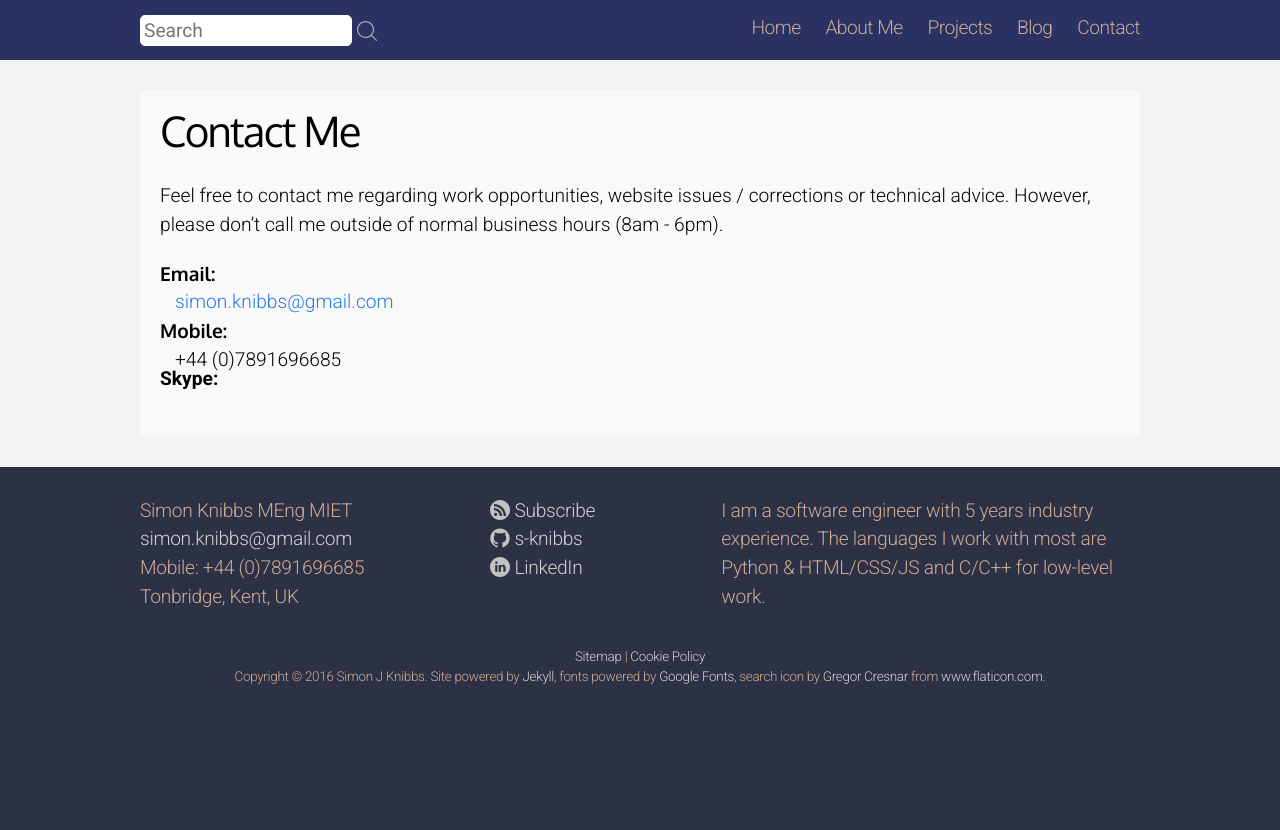
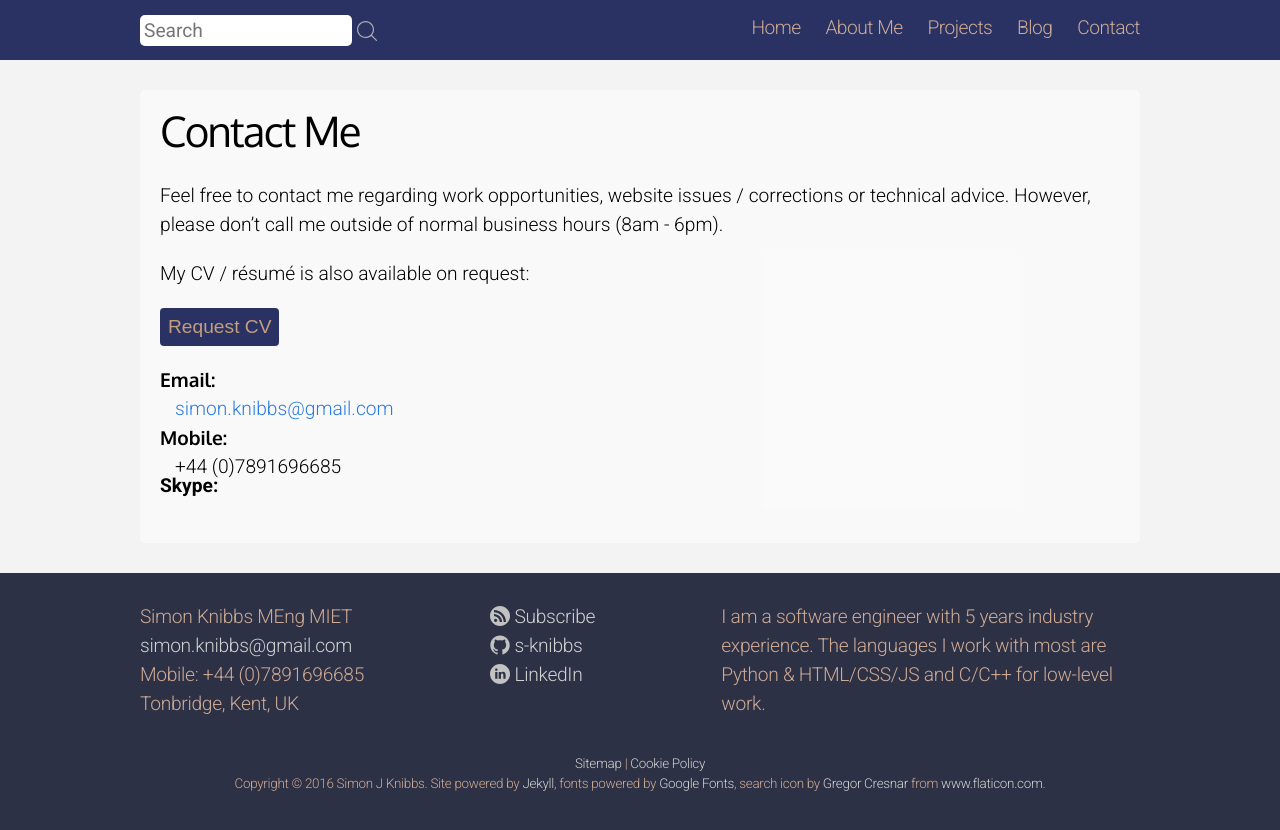
Before and after one commit to s-knibbs/s-knibbs.github.io, a Jekyll site: the page built from 3-contact.md, in a window 1280 px wide. Shown: the top 830 px of the page. Built offline with Jekyll 4.4.1, drawn with Linux system fonts in a browser that asks for light colours; nearby versions of some CDN libraries.

Commit message:
Add a CV-Request button to the contact page.
Add previous and next links to the post layout.
Update the post metadata for the initial post.
Improve the CSS layout for the gallery template.

```diff
--- a/3-contact.md
+++ b/3-contact.md
@@ -8,8 +8,15 @@ mainnav: true
 
 Feel free to contact me regarding work opportunities, website issues / corrections or technical advice. However, please don't call me outside of normal business hours (8am - 6pm).
 
+My CV / résumé is also available on request:
+
+<form method="get" action="mailto:{{ site.email }}">
+  <input type="hidden" name="subject" value="CV-Request">
+  <input type="submit" value="Request CV" />
+</form>
+
 Email:
-: [simon.knibbs@gmail.com](mailto:simon.knibbs@gmail.com)
+: [{{ site.email }}](mailto:{{ site.email }})
 
 Mobile:
 : +44 (0)7891696685
--- a/_layouts/gallery.html
+++ b/_layouts/gallery.html
@@ -2,7 +2,7 @@
 layout: page
 ---
 
-<ul class="nobullets flex-container">
+<ul class="nobullets flex-container noindent">
   {% for image in page.images %}
     <li class="gallery-image">
       <a href="{{ image.image_path | prepend: site.cdn }}" target="_blank">
--- a/_posts/2016-08-06-welcome-to-my-site.markdown
+++ b/_posts/2016-08-06-welcome-to-my-site.markdown
@@ -2,7 +2,8 @@
 layout: post
 title:  "Welcome to my personal site!"
 date:   2016-08-06 17:53:00
-categories: jekyll website
+categories: "Site Development"
+tags: jekyll html
 ---
 
 I'd like to welcome you to my new site. I have created this site both to promote myself professionally and to share some of my experiences. The site is still somewhat a work in progress, but I will be adding more content in the following weeks and maintaining my blog.
--- a/css/main.css
+++ b/css/main.css
@@ -41,9 +41,12 @@ a:visited { color: #205caa; }
 }
 
 input[type="text"] {
-  border: 1px white solid;
+  border: 1px #d1d1d1 solid;
   border-radius: 5px;
-  padding: 3px;
+  padding: 5px;
+  padding-bottom: 7px;
+  font-size: 100%;
+  font-family: 'Roboto', sans-serif;
 }
 
 dt { font-weight: bold; font-family: 'Oxygen', sans-serif; }
@@ -51,12 +54,27 @@ dd { margin-left: 15px; }
 
 strong { font-weight: bold; }
 
+input[type="submit"] {
+  border: none;
+  background-color: #293263;
+  padding: 8px;
+  color: #c49f7f;
+  font-size: 100%;
+  border-radius: 4px;
+  cursor: pointer;
+}
+
 /* Helper Classes */
 /* ----------------------------------------------------------*/
 
 .nostyle {
   border: none;
   background: none;
+}
+
+.noindent {
+  margin-left: 0 !important;
+  padding-left: 0 !important;
 }
 
 .nobullets {
@@ -110,8 +128,8 @@ strong { font-weight: bold; }
 
 .search > input {
   max-width: 90%;
-  font-size: 100%;
-  font-family: 'Roboto', sans-serif;
+  padding: 4px;
+  border: none;
 }
 
 .search-submit {
@@ -416,12 +434,18 @@ strong { font-weight: bold; }
 
 .post pre.terminal code { background-color: #333; }
 
+.post .next {
+  float: right;
+}
+
 /* Gallery Styles */
 /* ----------------------------------------------------------*/
 
 .gallery-image {
   margin-bottom: 15px;
-  flex-basis: 50%
+  flex-basis: 47%;
+  padding-left: 12px;
+  padding-right: 12px;
 }
 
 .gallery-image > .image-caption {
@@ -431,7 +455,7 @@ strong { font-weight: bold; }
     color: grey;
 }
 
-.gallery-image img { max-width: 90%; }
+.gallery-image img { max-width: 100%; }
 
 /* Syntax highlighting styles */
 /* ----------------------------------------------------------*/
@@ -542,6 +566,9 @@ strong { font-weight: bold; }
     font-size: 150%;
   }
 
+  /* Prevent images becoming too narrow at small screen sizes. */
+  .gallery-image { flex-basis: 100% }
+
   .site-nav .menu-icon {
     display: block;
     font-size: 24px;
```
Also changed, not shown: _layouts/post.html (+12 -0 lines).
